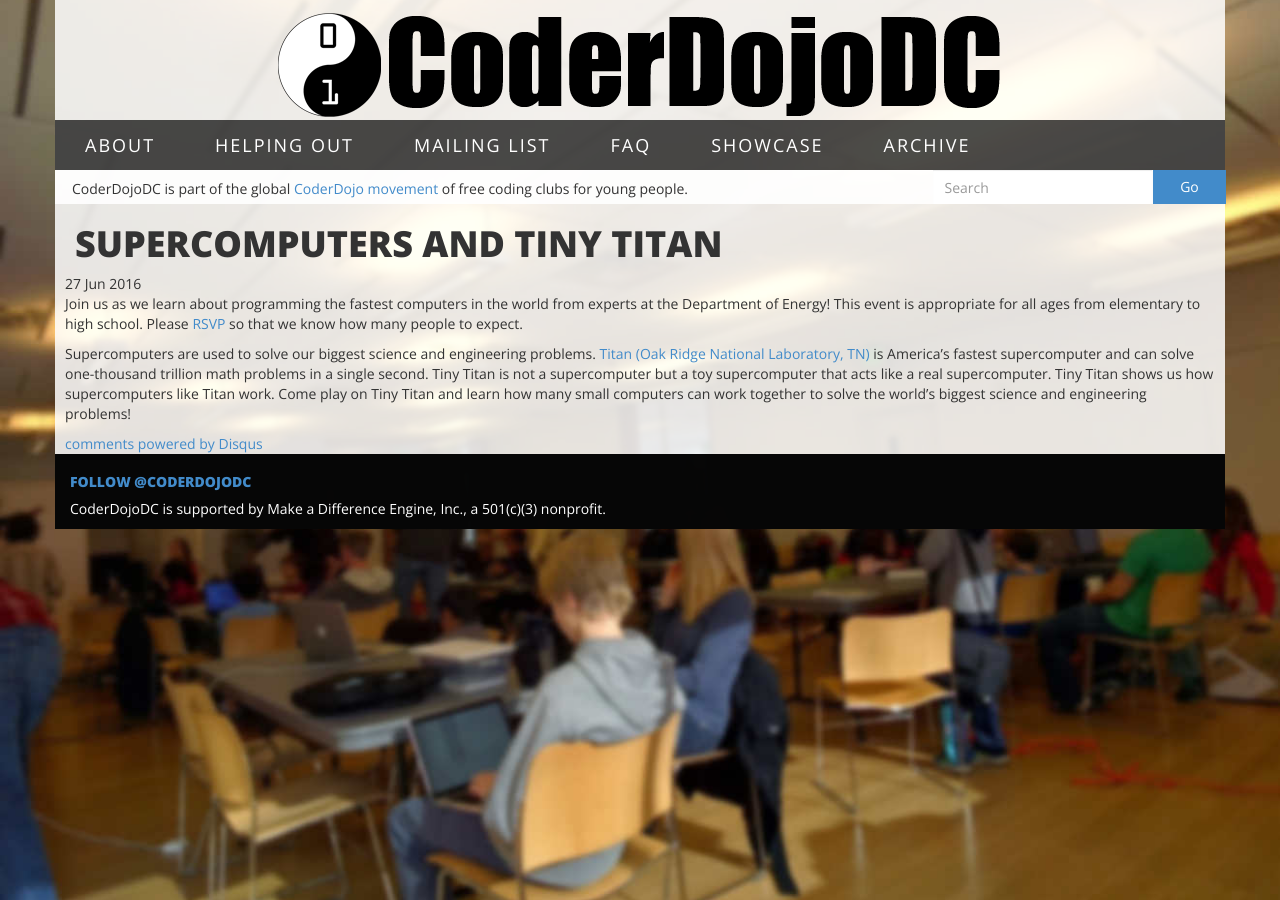
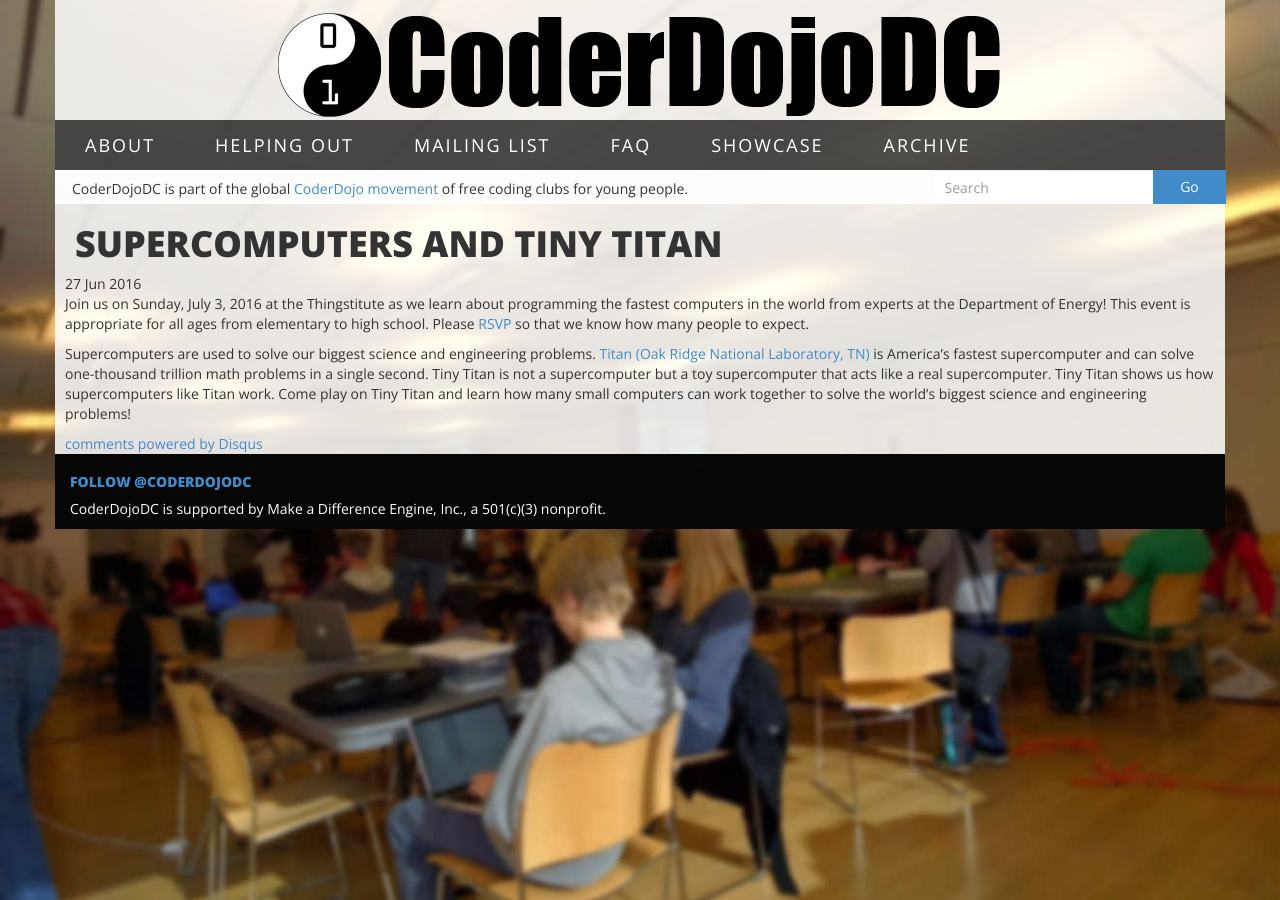
Before and after one commit to CoderDojoDC/CoderDojoDC.github.io, a Jekyll site: the page built from _posts/2016-06-27-TinyTitan.md, in a window 1280 px wide. Built offline with Jekyll 4.4.1, drawn with Linux system fonts in a browser that asks for light colours; comment, search, counter and statistics services are not loaded.

Commit message:
add date for tiny titan

```diff
--- a/_posts/2016-06-27-TinyTitan.md
+++ b/_posts/2016-06-27-TinyTitan.md
@@ -5,9 +5,9 @@ date: '2016-06-27'
 tags: [Raspberry Pi, Tiny Titan]
 ---
 
-Join us as we learn about programming the fastest computers in the world
-from experts at the Department of Energy! This event is appropriate for all
-ages from elementary to high school. Please
+Join us on Sunday, July 3, 2016 at the Thingstitute as we learn about programming
+the fastest computers in the world from experts at the Department of Energy! This
+event is appropriate for all ages from elementary to high school. Please
 [RSVP](http://www.meetup.com/CoderDojoDC/events/231940644/) so that we know
 how many people to expect.
 
```
